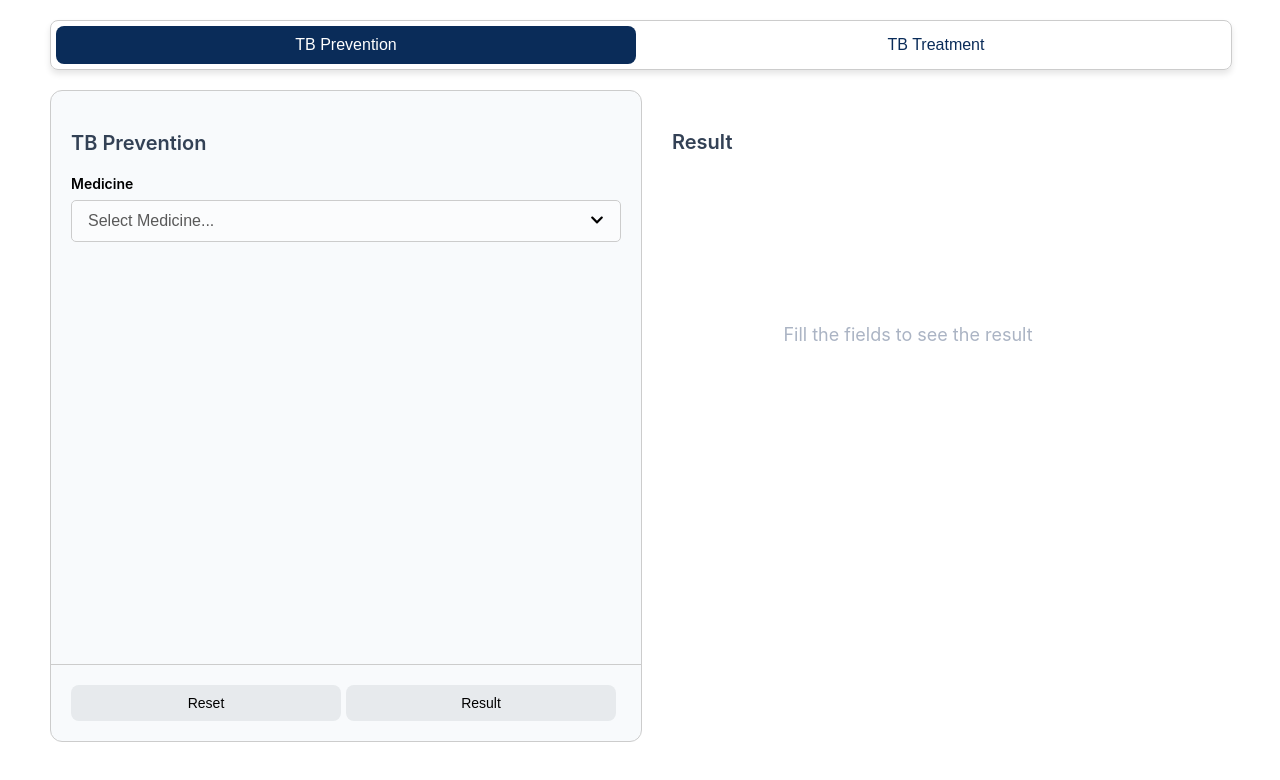
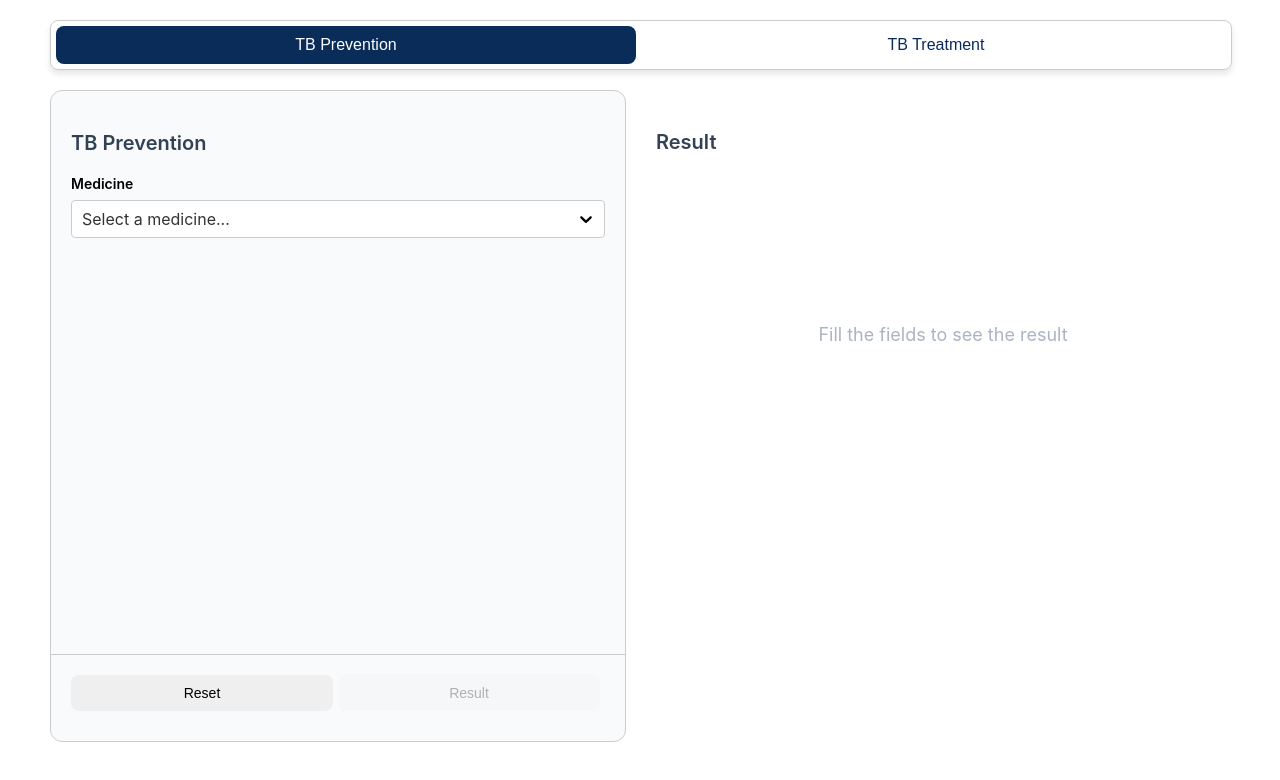
Before and after one commit to adappt/tb-drugdosage-tool, a React (Create React App) app: page / in a window 1280 px wide. Shown: the top 780 px of the page. Built offline with nearby package versions, Linux system fonts and the light colour scheme; what @react-pdf/renderer would draw is missing.

Commit message:
Changed the dropdowns in tb prevention using react-hook-form and react-select and some code refactors

```diff
--- a/package.json
+++ b/package.json
@@ -14,8 +14,10 @@
     "file-saver": "^2.0.5",
     "react": "^18.3.1",
     "react-dom": "^18.3.1",
+    "react-hook-form": "^7.53.0",
     "react-icons": "^5.3.0",
     "react-scripts": "5.0.1",
+    "react-select": "^5.8.0",
     "web-vitals": "^2.1.4"
   },
   "scripts": {
--- a/src/App.js
+++ b/src/App.js
@@ -1,5 +1,5 @@
 import './App.css';
-import Calculator from './Components/Calculator';
+import Calculator from './components/Calculator';
 
 function App() {
   return (
--- a/src/Components/Calculator.js
+++ b/src/Components/Calculator.js
@@ -1,68 +1,104 @@
-import React, { useState } from "react";
-import data from "../drugdose 16.json";
+import React, {useState} from "react";
+import data from "../drugdoseData.json";
 import SwitchSelector from "./SwitchSelector";
 import { FaRegCircle } from "react-icons/fa";
 import { FaRegCheckCircle } from "react-icons/fa";
-import { FaChevronDown } from "react-icons/fa";
 import DrugDosageFinder from "./DrugDosageFinder";
-import "../Styles/styles.css";
+import "../styles/styles.css";
 import { IoMdDownload } from "react-icons/io";
 import PdfComponent from "./PdfComponent";
 import { saveAs } from "file-saver";
 import { pdf } from "@react-pdf/renderer";
+import { useForm, Controller } from "react-hook-form";
+import Select, {
+  components,
+} from "react-select";
 
 const Calculator = () => {
   const [medicine, setMedicine] = useState("");
   const [agedata, setAgedata] = useState("");
   const [regimen, setRegimen] = useState("");
   const [result, setResult] = useState("");
-  const [medicineName, setMedicineName] = useState("");
-  const [openMedicine, setOpenMedicine] = useState(false);
-  const [openAge, setOpenAge] = useState(false);
-  const [openWeight, setOpenWeight] = useState(false);
-  const [ageName, setAgeName] = useState("");
-  const [weightName, setWeightName] = useState("");
   const [defaultTool, setDefaultTool] = useState({
     default_tool: "tpt_finder",
   });
   const [showResult, setShowResult] = useState(false);
   const [downloadOptions, setDownloadOptions] = useState(false);
+  const [isMenuOpen, setIsMenuOpen] = useState(false);
+  const [selections, setSelections] = useState({
+    medicine: null,
+    age: null,
+    weight: null,
+  });
+
+  const { control, handleSubmit, reset } = useForm({
+    defaultValues: {
+      select: {},
+      medicine: {value: "", label: "Select a medicine..."},
+      age: {value: "", label: "Select a age..."},
+      weight: {value: "", label: "Select a weight..."},
+    },
+  });
+  const Option = ({ children, ...props }) => {
+    const style = { cursor: "pointer", marginRight: 10 };
+    return (
+      <components.Option {...props}>
+        <div
+          style={{
+            display: "flex",
+            alignItems: "center",
+            justifyContent: "flex-start",
+          }}
+        >
+          {props.isSelected ? (
+            <FaRegCheckCircle color="#0A2C59" size={15} style={style} />
+          ) : (
+            <FaRegCircle color="#DDDDDD" size={15} style={style} />
+          )}
+          {children}
+        </div>
+      </components.Option>
+    );
+  };
+
+  const onSubmit = (data) => {
+    setShowResult(true);
+    setDownloadOptions(true);
+  };
 
   const onClickReset = () => {
     setMedicine("");
     setAgedata("");
     setRegimen("");
     setResult("");
-    setMedicineName("");
-    setAgeName("");
-    setWeightName("");
+    setSelections({});
+    reset({
+      medicine: {value: "", label: "Select a medicine..."},
+      age: {value: "", label: "Select a age..."},
+      weight: {value: "", label: "Select a weight..."},
+    })
     setShowResult(false);
     setDownloadOptions(false);
   };
 
   const selectMedicine = (selectedOption) => {
-    const { value, label } = selectedOption;
+    const {value} = selectedOption;
     setMedicine(value);
-    setMedicineName(label);
     setAgedata("");
-    setAgeName("");
     setResult("");
     setRegimen(data.prevention[value] ? data.prevention[value].regimen : []);
   };
 
   const selectAge = (selectedOption) => {
-    const { value, label } = selectedOption;
+    const {value} = selectedOption;
     setAgedata(value);
-    setAgeName(label);
-    setWeightName("");
     setResult(data.prevention[medicine]?.isWeight ? "" : value);
     setShowResult(false);
   };
 
   const selectWeight = (selectedOption) => {
-    const { value, label } = selectedOption;
+    const {value} = selectedOption;
     setResult(value);
-    setWeightName(label);
   };
 
   const medicineOptions = data?.prevention?.medicines.map((item) => ({
@@ -116,224 +152,131 @@ const Calculator = () => {
     saveAs(blob, fileName);
   };
 
+  const dropdownList = [
+    {
+      label: "Medicine",
+      options: medicineOptions,
+      placeholder: "Select Medicine...",
+      key: "medicine",
+      onSelect: selectMedicine,
+    },
+    {
+      label: "Age",
+      options: ageOptions,
+      placeholder: "Select Age...",
+      key: "age",
+      onSelect: selectAge,
+    },
+    {
+      label: "Weight",
+      options: weightOptions,
+      placeholder: "Select Weight...",
+      key: "weight",
+      onSelect: selectWeight,
+    },
+  ];
+  const handleSelectChange = (selectedOption, item) => {
+    setSelections((prevState) => ({
+      ...prevState,
+      [item.key]: selectedOption,
+    }));
+    if (item.onSelect) {
+      item.onSelect(selectedOption);
+    }
+  };
+
   return (
-    <div style={styles.container1}>
+    <div style={styles.container}>
       <SwitchSelector
         setDefaultTool={setDefaultTool}
         defaultTool={defaultTool}
+        onReset={onClickReset}
         options={options["en"]}
       />
       {defaultTool.default_tool === "tpt_finder" ? (
         <div style={{ display: "flex" }}>
-          <div style={styles.container}>
+          <div style={styles.subContainer}>
+            <form
+              onSubmit={handleSubmit(onSubmit)}
+              style={styles.formContainer}
+            >
               <div style={{ padding: "20px" }}>
                 <h3 style={styles.header}>TB Prevention</h3>
-              <div
-                style={{ ...styles.fieldContainer, position: "relative" }}
+                {dropdownList.map((item, index) => (
+                  <React.Fragment key={item.key}>
+                    {index === 0 ||
+                    (index === 1 && selections[dropdownList[index - 1].key]) ||
+                    (item.key === "weight" &&
+                      data?.prevention?.[medicine]?.isWeight &&
+                      agedata) ? (
+                      <>
+                        <label style={styles.label}>{item.label}</label>
+                        <Controller
+                         name={item.key}
+                         control={control}
+                         render={({ field }) =>
+                        <Select
+                          {...field}
                           className="fade-in"
-              >
-                <label style={styles.label}>Medicine</label>
-                <button
-                  style={styles.fieldButton}
-                  onClick={() => {
-                    setOpenMedicine(!openMedicine);
-                    setOpenAge(false);
-                    setOpenWeight(false);
+                          styles={{
+                            option: (baseStyles, state) => ({
+                              ...baseStyles,
+                              ...styles.selectOption,
+                              borderBottom:
+                                state.data.label !==
+                                item.options[item.options.length - 1].label
+                                  ? "1px solid #ccc"
+                                  : "none",
+                            }),
+                            container: (baseStyles, state) => ({
+                              ...baseStyles,
+                              marginBottom: 20,
+                            }),
+                            dropdownIndicator: (baseStyles, state) => ({
+                              ...baseStyles,
+                              color: "#000",
+                            }),
+                            singleValue: (baseStyles, state) => ({
+                              ...baseStyles,
+                              display: "flex",
+                              alignItems: "flex-start",
+                            }),
                           }}
-                >
-                  <div style={styles.fieldSubContainer}>
-                    <p style={styles.fieldLabel}>
-                      {medicineName
-                        ? medicineName.toUpperCase()
-                        : "Select Medicine..."}
-                    </p>
-                  </div>
-                  <div>
-                    <FaChevronDown
-                      className="slide-in"
-                      size={14}
-                      style={{ marginRight: 10 }}
-                      color="#000"
+                          components={{
+                            Option,
+                            IndicatorSeparator: () => null,
+                          }}
+                          isMenuOpen={() => setIsMenuOpen(true)}
+                          isMenuClose={() => setIsMenuOpen(false)}
+                          onChange={(selectedOption) =>
+                            field.onChange(e => handleSelectChange(selectedOption, item))
+                          }
+                          options={item.options}
                         />
-                  </div>
-                </button>
-                {openMedicine && (
-                  <section style={styles.dropdownSection}>
-                    {medicineOptions.map((item, index) => (
-                      <>
-                        <button
-                          key={index}
-                          onClick={() => {
-                            selectMedicine(item);
-                            setOpenMedicine(false);
-                          }}
-                          style={styles.dropdownItem}
-                        >
-                          {medicineName === item.label ? (
-                            <FaRegCheckCircle color="#0A2C59" size={15} />
-                          ) : (
-                            <FaRegCircle color="#DDDDDD" size={15} />
-                          )}
-                          <p style={styles.dropdownLabel}>{item.label}</p>
-                        </button>
-                        {index < medicineOptions.length - 1 ? (
-                          <div style={styles.divider}></div>
+                      }
+                      />
+                      </>
                     ) : null}
-                      </>
+                  </React.Fragment>
                 ))}
-                  </section>
-                )}
-              </div>
-              {medicine && (
-                <div
-                  style={{
-                    ...styles.fieldContainer,
-                    position: openMedicine ? null : "relative",
-                    zIndex: openMedicine ? 0 : 2,
-                  }}
-                  className={openMedicine ? null : "fade-in"}
-                >
-                  <label style={styles.label}>Age</label>
-                  <button
-                    style={styles.fieldButton}
-                    onClick={() => {
-                      setOpenAge(!openAge);
-                      setOpenWeight(false);
-                      setOpenMedicine(false);
-                    }}
-                  >
-                    <div style={styles.fieldSubContainer}>
-                      <p style={styles.fieldLabel}>
-                        {ageName ? ageName.toUpperCase() : "Select Age..."}
-                      </p>
-                    </div>
-                    <div>
-                      <FaChevronDown
-                        className={openMedicine ? null : "slide-in"}
-                        size={14}
-                        color="#000"
-                        style={{ marginRight: 10 }}
-                      />
-                    </div>
-                  </button>
-                  {openAge && (
-                    <section style={styles.dropdownSection}>
-                      {ageOptions.map((item, index) => (
-                        <>
-                          <button
-                            key={index}
-                            onClick={() => {
-                              selectAge(item);
-                              setOpenAge(false);
-                            }}
-                            style={styles.dropdownItem}
-                          >
-                            {ageName === item.label ? (
-                              <FaRegCheckCircle color="#0A2C59" size={15} />
-                            ) : (
-                              <FaRegCircle color="#DDDDDD" size={15} />
-                            )}
-                            <p style={styles.dropdownLabel}>{item.label}</p>
-                          </button>
-                          {index < ageOptions.length - 1 ? (
-                            <div style={styles.divider}></div>
-                          ) : null}
-                        </>
-                      ))}
-                    </section>
-                  )}
-                </div>
-              )}
-              {data?.prevention?.[medicine]?.isWeight && agedata && (
-                <div
-                  style={{
-                    ...styles.fieldContainer,
-                    position: openMedicine || openAge ? null : "relative",
-                    zIndex: openMedicine || openAge ? 0 : 2,
-                  }}
-                  className={openMedicine || openAge ? null : "fade-in"}
-                >
-                  <label style={styles.label}>Weight</label>
-                  <button
-                    style={styles.fieldButton}
-                    onClick={() => {
-                      setOpenWeight(!openWeight);
-                      setOpenMedicine(false);
-                      setOpenAge(false);
-                    }}
-                  >
-                    <div style={styles.fieldSubContainer}>
-                      <p style={styles.fieldLabel}>
-                        {weightName
-                          ? weightName.toUpperCase()
-                          : "Select Weight..."}
-                      </p>
-                    </div>
-                    <div>
-                      <FaChevronDown
-                        className={openMedicine || openAge ? null : "slide-in"}
-                        style={{ marginRight: 10 }}
-                        size={14}
-                        color="#000"
-                      />
-                    </div>
-                  </button>
-                  {openWeight && (
-                    <section style={styles.dropdownSection}>
-                      {weightOptions.map((item, index) => (
-                        <>
-                          <button
-                            key={index}
-                            onClick={() => {
-                              selectWeight(item);
-                              setOpenWeight(false);
-                            }}
-                            style={styles.dropdownItem}
-                          >
-                            {weightName === item.label ? (
-                              <FaRegCheckCircle color="#0A2C59" size={15} />
-                            ) : (
-                              <FaRegCircle color="#DDDDDD" size={15} />
-                            )}
-                            <p style={styles.dropdownLabel}>{item.label}</p>
-                          </button>
-                          {index < weightOptions.length - 1 ? (
-                            <div style={styles.divider}></div>
-                          ) : null}
-                        </>
-                      ))}
-                    </section>
-                  )}
-                </div>
-              )}
               </div>
               <div>
                 <div style={styles.divider}></div>
                 <div style={styles.buttonContainer}>
-                <button
-                  style={{
-                    ...styles.resetReusltButton,
-                    backgroundColor: result ? "#d9dce1" : "#e7eaed",
-                  }}
-                  onClick={onClickReset}
-                >
-                  Reset
-                </button>
-                <button
-                  style={{
-                    ...styles.resetReusltButton,
-                    color: result ? "#0661c5" : "#000",
-                    backgroundColor: result ? "#c4dcf6" : "#e7eaed",
-                  }}
-                  onClick={() => {
-                    setShowResult(true);
-                    setDownloadOptions(!result ? false : true);
-                  }}
-                >
-                  Result
-                </button>
+                  <input
+                    type="reset"
+                    style={styles.resetReusltButton}
+                    onClick={() => onClickReset()}
+                  />
+                  <input
+                    type="submit"
+                    value="Result"
+                    disabled={result && regimen ? false : true}
+                    style={styles.resetReusltButton}
+                  />
                 </div>
               </div>
+            </form>
           </div>
           <div style={styles.result}>
             <div style={styles.resultHeaderContainer}>
@@ -402,11 +345,11 @@ const Calculator = () => {
 };
 
 const styles = {
-  container1: {
+  container: {
     paddingBlock: "20px",
     paddingInline: "50px",
   },
-  container: {
+  subContainer: {
     backgroundColor: "#F8FAFC",
     border: "1px solid #ccc",
     borderRadius: "12px",
@@ -416,6 +359,18 @@ const styles = {
     width: "50%",
     height: "650px",
   },
+  formContainer: {
+    display: "flex",
+    flexDirection: "column",
+    justifyContent: "space-between",
+    height: "650px",
+  },
+  selectOption: {
+    backgroundColor: "#fff",
+    color: "black",
+    cursor: "pointer",
+    textAlign: "center",
+  },
   header: {
     display: "flex",
     justifyContent: "flex-start",
@@ -424,25 +379,6 @@ const styles = {
     color: "#334155",
     marginBottom: "20px",
   },
-  fieldContainer: {
-    marginBottom: "20px",
-  },
-  fieldButton: {
-    width: "100%",
-    border: "1px solid #ccc",
-    borderRadius: 5,
-    display: "flex",
-    justifyContent: "space-between",
-    alignItems: "center",
-    backgroundColor: "#fbfcfd",
-    cursor: "pointer",
-  },
-  fieldSubContainer: {
-    display: "flex",
-    justifyContent: "flex-start",
-    alignItems: "center",
-  },
-  fieldLabel: { fontSize: 16, color: "#595959", margin: "10px" },
   label: {
     display: "flex",
     justifyContent: "flex-start",
@@ -450,30 +386,6 @@ const styles = {
     fontWeight: "600",
     color: "#000",
     marginBottom: "8px",
-  },
-  dropdownSection: {
-    position: "absolute",
-    backgroundColor: "#fff",
-    zIndex: 1000,
-    width: "100%",
-    borderRadius: "8px",
-    boxShadow: "2px 4px 8px 1px rgba(0, 0, 0, 0.1)",
-  },
-  dropdownItem: {
-    display: "flex",
-    width: "90%",
-    flexDirection: "row",
-    border: "none",
-    backgroundColor: "#fff",
-    marginInline: "10px",
-    alignItems: "center",
-  },
-  dropdownLabel: {
-    paddingInline: 10,
-    color: "#000",
-    margin: "10px",
-    fontSize: 14,
-    fontWeight: "400",
   },
   divider: {
     width: "100%",
@@ -494,10 +406,10 @@ const styles = {
     border: "none",
     padding: "10px",
   },
-  result: { marginLeft: "30px", width: "40%", marginTop: "20px" },
+  result: { marginLeft: "30px", width: "50%", marginTop: "20px" },
   doseResult: {
     marginTop: 30,
-    marginRight: 10,
+    //marginRight: 10,
     borderWidth: 1,
     border: "1px solid #6baddf",
     borderColor: "#6baddf",
@@ -544,7 +456,7 @@ const styles = {
   regimenResultContainer: {
     borderWidth: 1,
     border: "1px solid #6baddf",
-    marginRight: 10,
+    //marginRight: 10,
     borderColor: "#6baddf",
     borderTopWidth: 0,
   },
--- a/src/Components/PdfComponent.js
+++ b/src/Components/PdfComponent.js
@@ -12,12 +12,12 @@ import iconInfo from "../assets/icon-info-base64";
 
 Font.register({
   family: "Calibri",
-  src: require("../assets/Fonts/calibri.ttf"),
+  src: require("../assets/fonts/calibri.ttf"),
 });
 
 Font.register({
   family: "Calibri",
-  src: require("../assets/Fonts/calibrib.ttf"),
+  src: require("../assets/fonts/calibrib.ttf"),
   fontWeight: "bold",
 });
 
@@ -439,7 +439,6 @@ const PdfComponent = (data) => {
                             <View key={itmIndex}>
                               <View style={styles.table}>
                                 <View style={styles.container}>
-                                  {itm.dose && (
                                     <Text
                                       style={[
                                         styles.th,
@@ -453,7 +452,6 @@ const PdfComponent = (data) => {
                                     >
                                       {itm.dose || ""}
                                     </Text>
-                                  )}
                                   {!Array.isArray(itm.formulation)
                                     ? itm.formulation && (
                                         <Text style={styles.th}>
--- a/src/Styles/styles.css
+++ b/src/Styles/styles.css
@@ -1,3 +1,56 @@
+.form {
+  width: 50%;
+  display: flex;
+  flex-direction: column;
+  margin: 0 auto;
+}
+
+input {
+  display: block;
+  box-sizing: border-box;
+  width: 100%;
+  border-radius: 4px;
+  border: 1px solid #ccc;
+  padding: 10px 15px;
+  margin-bottom: 10px;
+  font-size: 14px;
+}
+
+/* input[type="reset"],
+.button {
+  background: #ec5990;
+  color: white;
+  text-transform: uppercase;
+  border: none;
+  margin-top: 40px;
+  padding: 20px;
+  font-size: 16px;
+  font-weight: 100;
+  letter-spacing: 10px;
+  display: block;
+  appearance: none;
+  border-radius: 4px;
+  width: 100%;
+}
+
+input[type="submit"],
+.button {
+  background: #ec5990;
+  color: white;
+  text-transform: uppercase;
+  border: none;
+  margin-top: 40px;
+  padding: 20px;
+  font-size: 16px;
+  font-weight: 100;
+  letter-spacing: 10px;
+  display: block;
+  appearance: none;
+  border-radius: 4px;
+  width: 100%;
+} */
+
+
 .slide-in {
     animation: slideIn 0.9s forwards;
   }
```
Also changed, not shown: src/Components/SwitchSelector.js (+5 -2 lines), src/drugdoseData.json (renamed from src/drugdose 16.json). Lines whose indentation alone changed are shown as unchanged.
